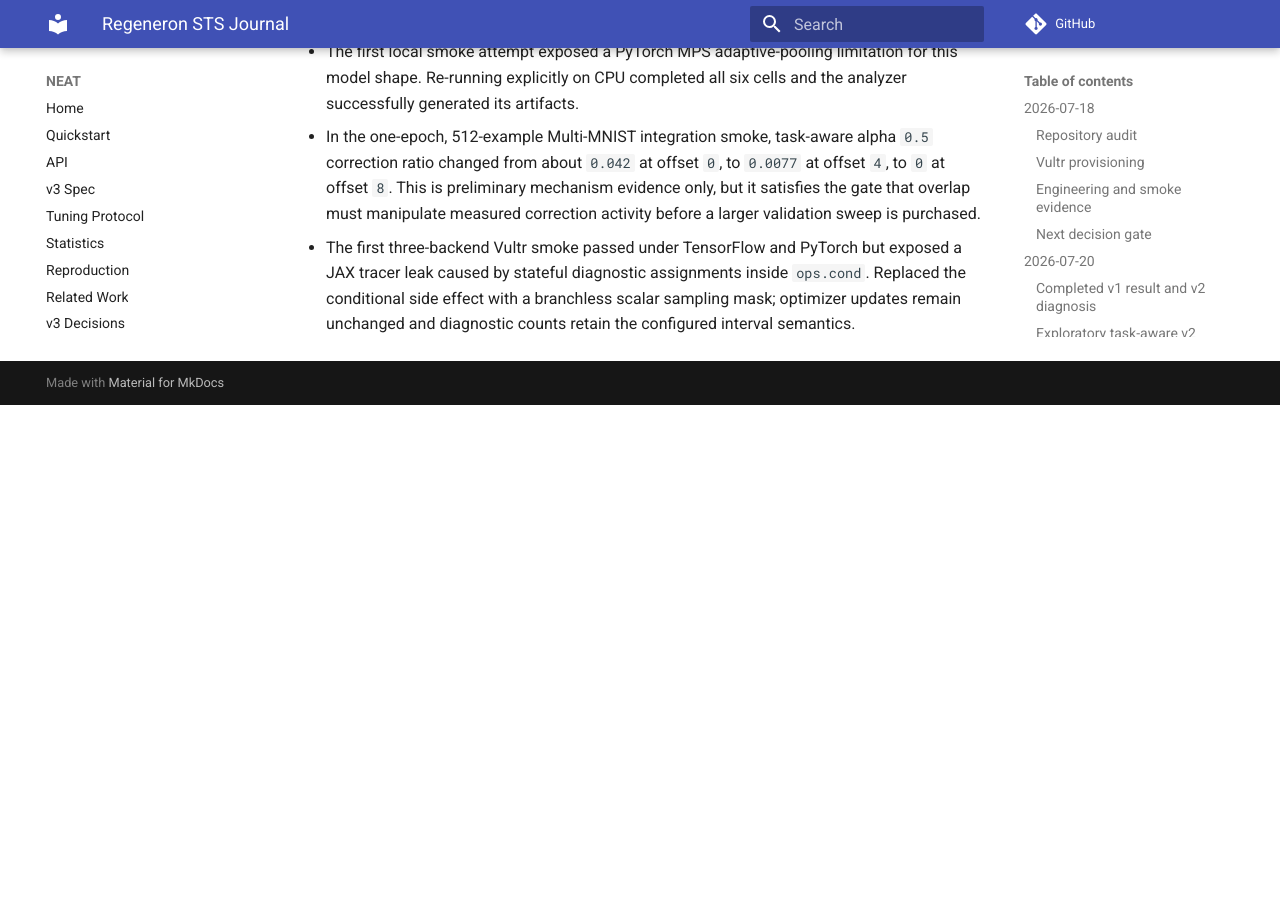
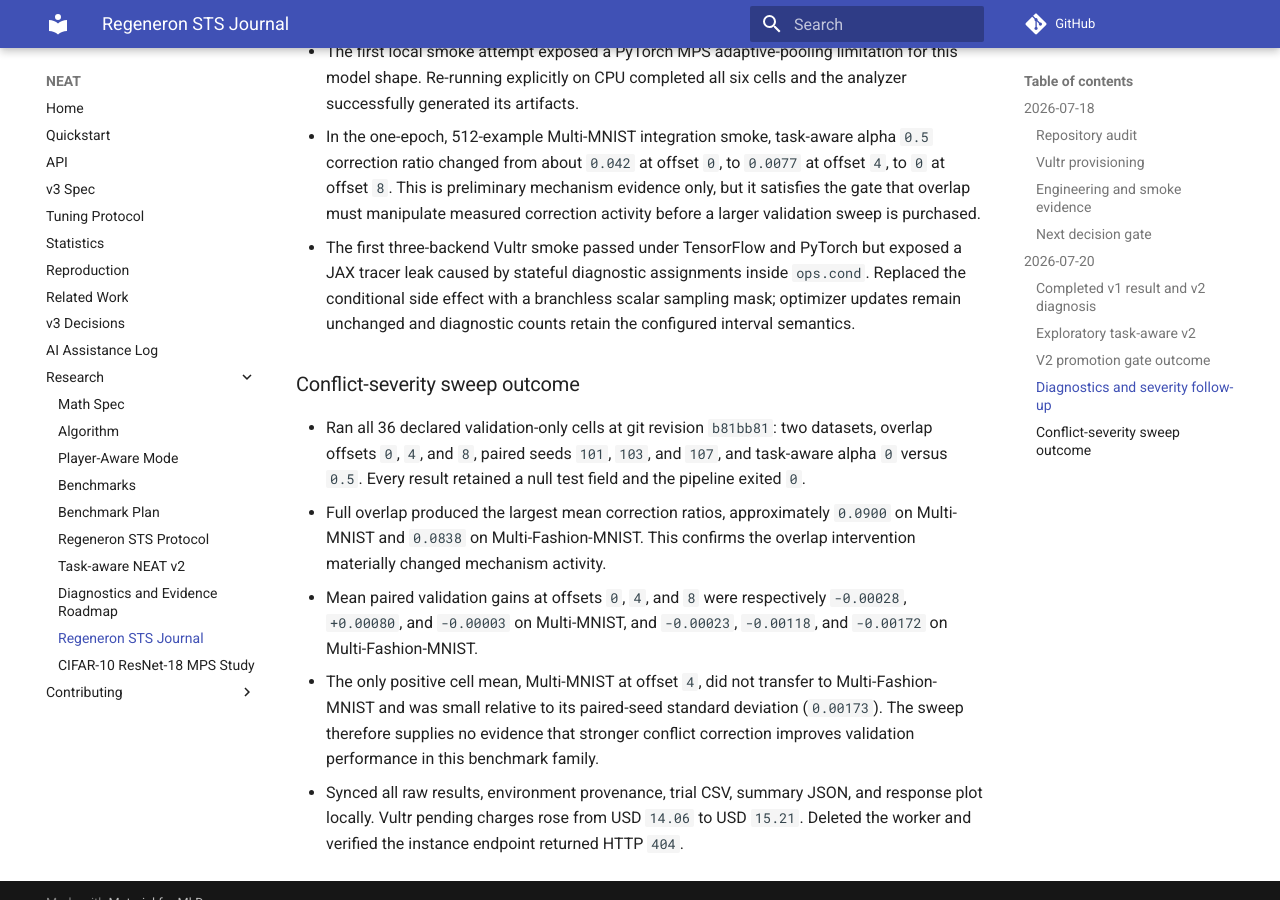
Before and after one commit to ItCodinTime/NEAT, an MkDocs documentation site: the page built from docs/research/sts-experiment-journal.md, in a window 1280 px wide and 900 px high, scrolled down 3200 px. Built offline with MkDocs 1.6.1 and Material for MkDocs 9.7.7, drawn with Linux system fonts in a browser that asks for light colours; comment, search, counter and statistics services are not loaded; before the commit the page ends 3605 px from its top, so only the background shows below that.

Commit message:
docs: record conflict severity outcome

```diff
--- a/docs/research/sts-experiment-journal.md
+++ b/docs/research/sts-experiment-journal.md
@@ -131,3 +131,24 @@ grid. Tier 1 remains blocked until `locked_lrs.json` is complete.
   `ops.cond`. Replaced the conditional side effect with a branchless scalar
   sampling mask; optimizer updates remain unchanged and diagnostic counts retain
   the configured interval semantics.
+
+### Conflict-severity sweep outcome
+
+- Ran all 36 declared validation-only cells at git revision `b81bb81`: two
+  datasets, overlap offsets `0`, `4`, and `8`, paired seeds `101`, `103`, and
+  `107`, and task-aware alpha `0` versus `0.5`. Every result retained a null test
+  field and the pipeline exited `0`.
+- Full overlap produced the largest mean correction ratios, approximately
+  `0.0900` on Multi-MNIST and `0.0838` on Multi-Fashion-MNIST. This confirms the
+  overlap intervention materially changed mechanism activity.
+- Mean paired validation gains at offsets `0`, `4`, and `8` were respectively
+  `-0.00028`, `+0.00080`, and `-0.00003` on Multi-MNIST, and `-0.00023`,
+  `-0.00118`, and `-0.00172` on Multi-Fashion-MNIST.
+- The only positive cell mean, Multi-MNIST at offset `4`, did not transfer to
+  Multi-Fashion-MNIST and was small relative to its paired-seed standard
+  deviation (`0.00173`). The sweep therefore supplies no evidence that stronger
+  conflict correction improves validation performance in this benchmark family.
+- Synced all raw results, environment provenance, trial CSV, summary JSON, and
+  response plot locally. Vultr pending charges rose from USD `14.06` to USD
+  `15.21`. Deleted the worker and verified the instance endpoint returned HTTP
+  `404`.
```
